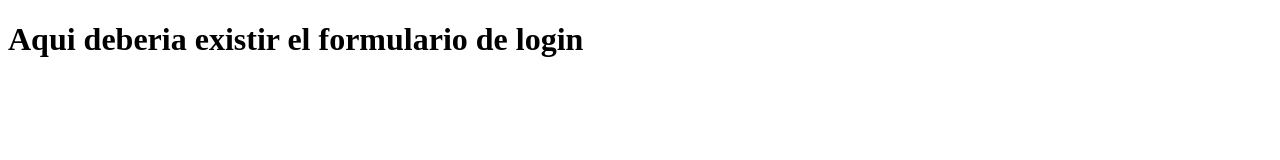
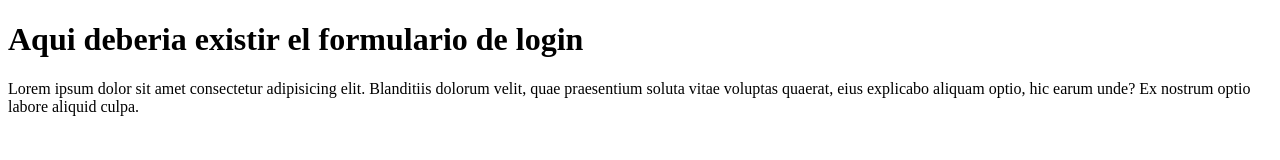
Before and after one commit to robinson-riwi/ejercicios-riwi, a plain HTML site: page ejercicio-1.html in a window 1280 px wide. Drawn offline with Linux system fonts and the light colour scheme.

Commit message:
Add files via upload

```diff
--- a/ejercicio-1.html
+++ b/ejercicio-1.html
@@ -7,5 +7,8 @@
 </head>
 <body>
     <h1>Aqui deberia existir el formulario de login</h1>
+    <p>
+        Lorem ipsum dolor sit amet consectetur adipisicing elit. Blanditiis dolorum velit, quae praesentium soluta vitae voluptas quaerat, eius explicabo aliquam optio, hic earum unde? Ex nostrum optio labore aliquid culpa.
+    </p>
 </body>
 </html>
```
